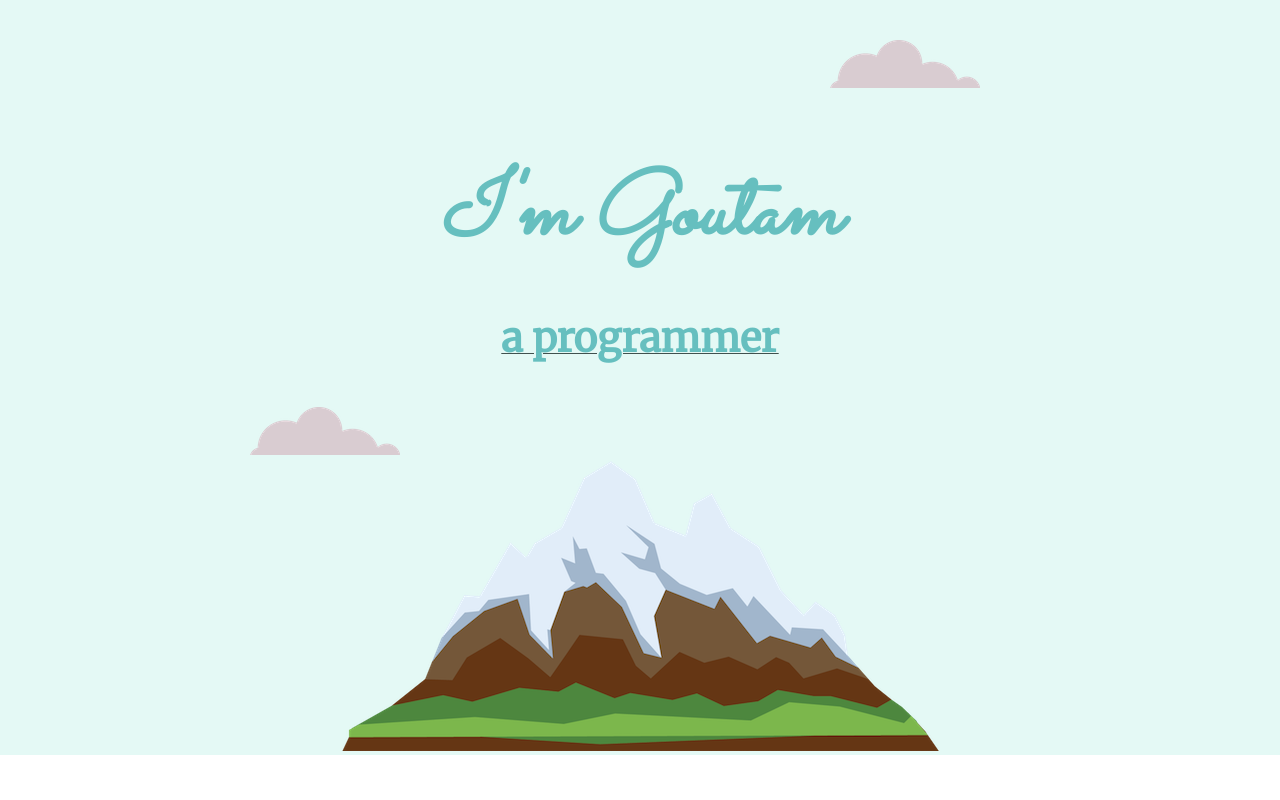
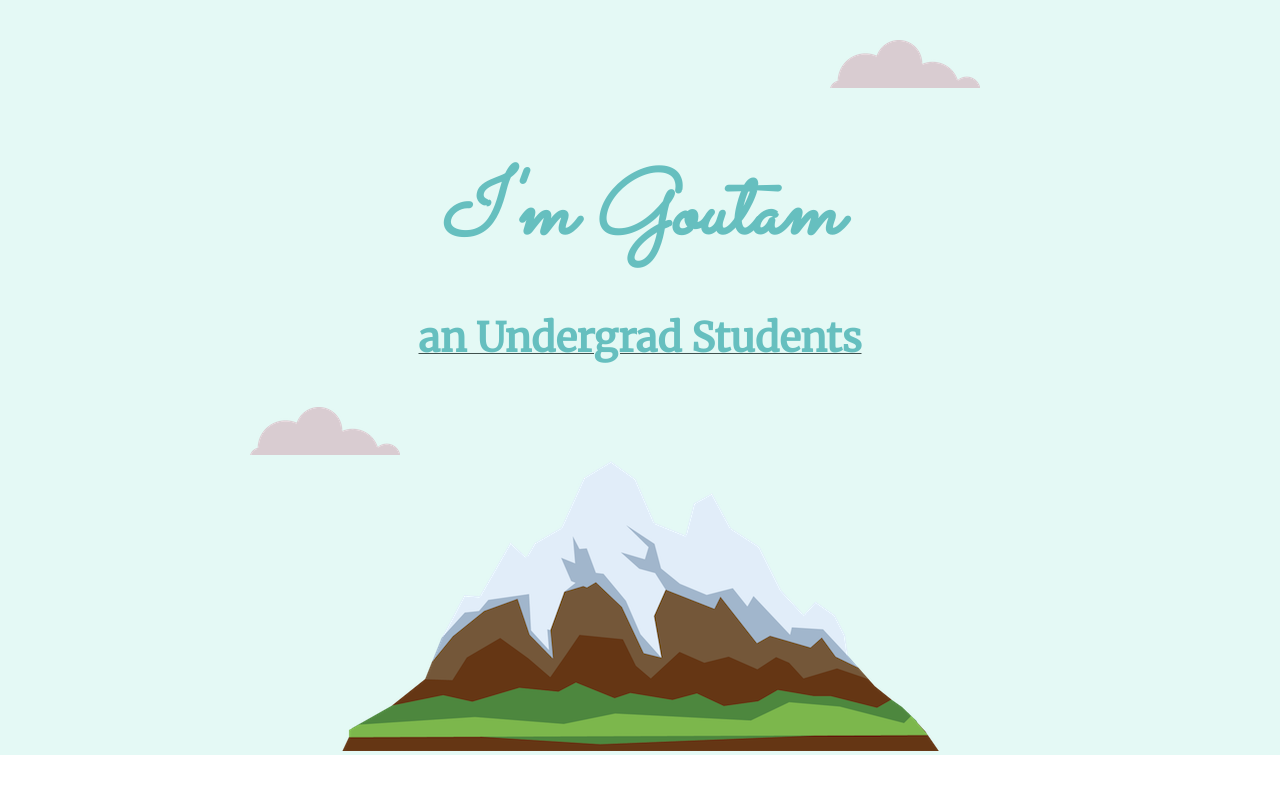
Before and after one commit to Gitum636/personal-website, a plain HTML site: page index.html in a window 1280 px wide. Shown: the top 800 px of the page. Drawn offline with Linux system fonts and the light colour scheme.

Commit message:
Update index.html

```diff
--- a/index.html
+++ b/index.html
@@ -13,7 +13,7 @@
     <div class="top-container">
       <img class="top-cloud" src="images/cloud.png" alt="cloud-image">
       <h1><em>I'm Goutam</em></h1>
-      <p> <span class ="pro"><b>a programmer</b></span></p>
+      <p> <span class ="pro"><b>an Undergrad Students</b></span></p>
       <img class="bottom-cloud" src="images/cloud.png" alt="cloud-image">
       <img src="images/mountain.png" alt="mountain-image">
 
```
